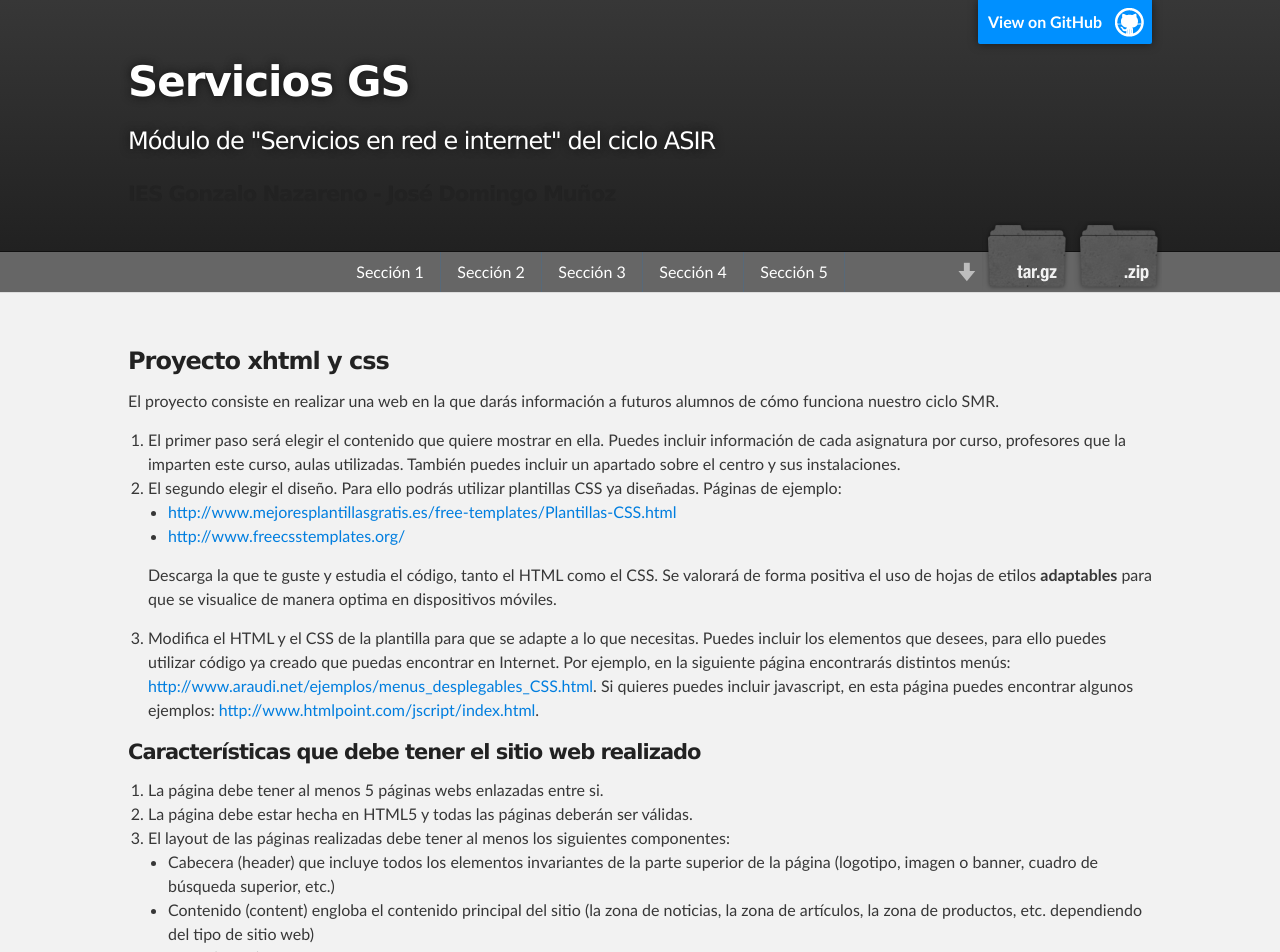
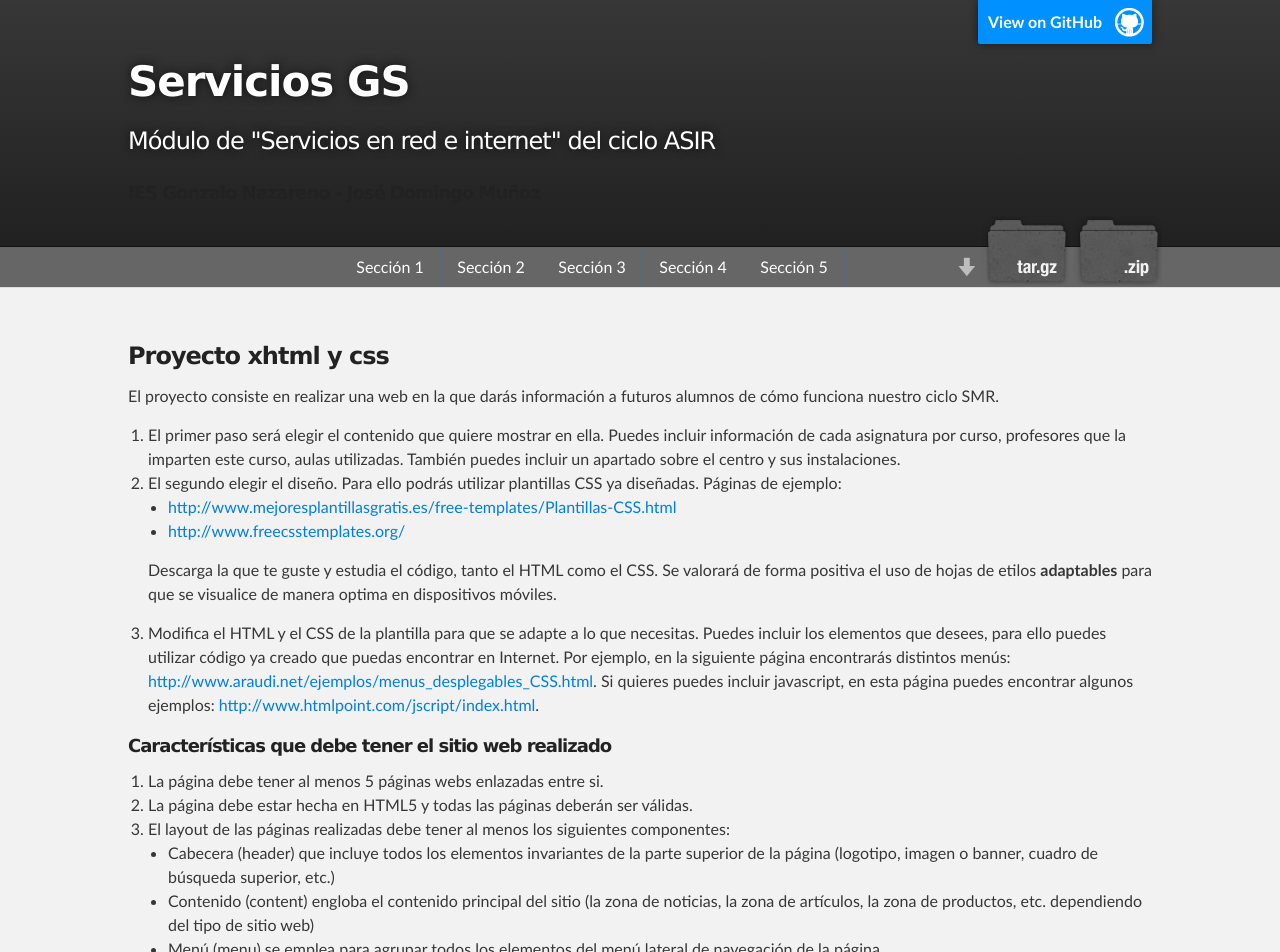
Before and after one commit to josedom24/servicios-gs, a Jekyll site: the page built from index.md, in a window 1280 px wide. Shown: the top 952 px of the page. Built offline with Jekyll 4.4.1, drawn with Linux system fonts in a browser that asks for light colours; nearby versions of some CDN libraries.

Commit message:
cambio header

```diff
--- a/stylesheets/stylesheet.css
+++ b/stylesheets/stylesheet.css
@@ -82,7 +82,8 @@
 }
 
 h4 {
-  font-size: 21px;
+  font-size: 18px;
+  color:#222222;
 }
 
 h5 {
```
